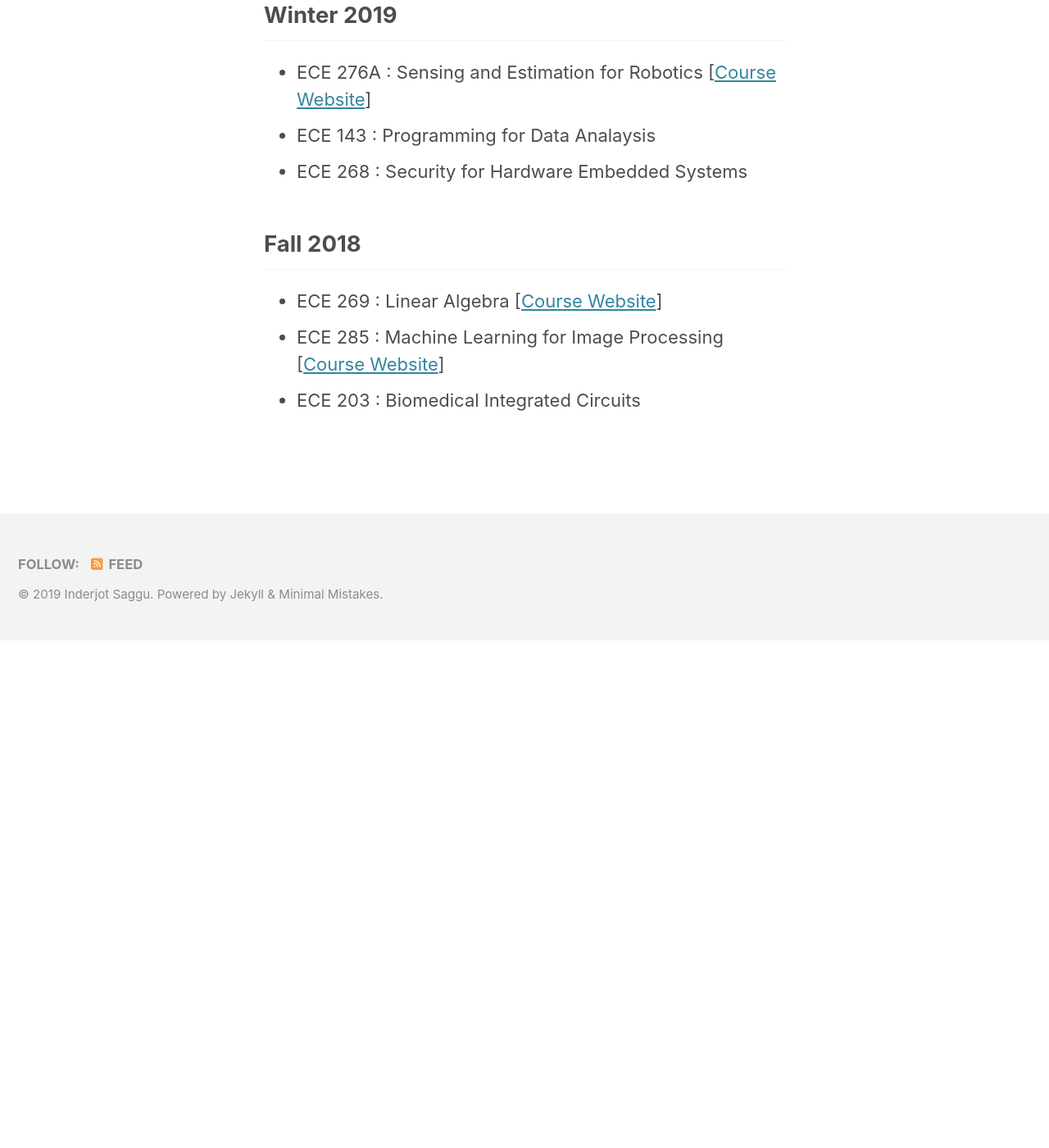
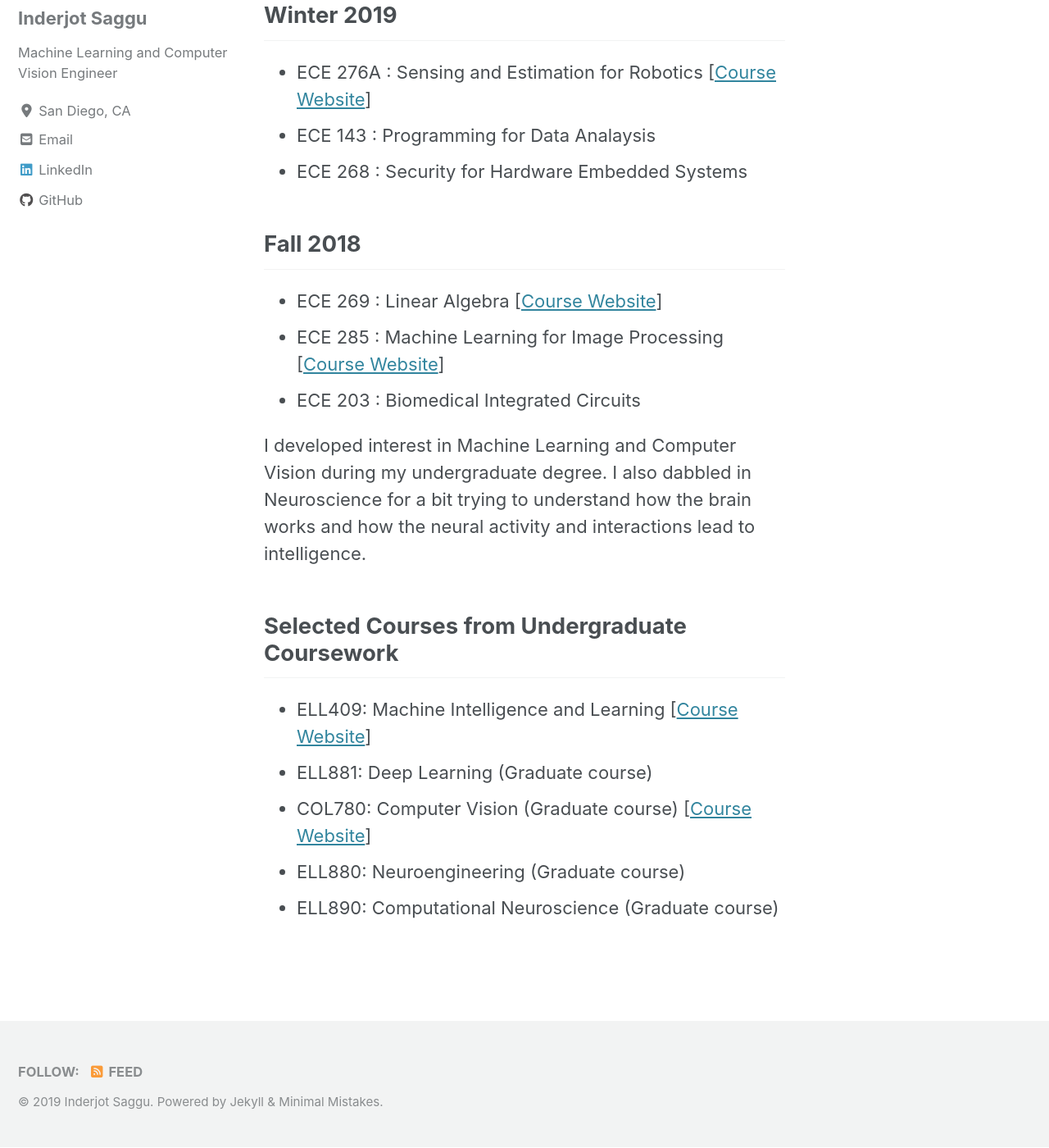
Before and after one commit to ijssaggu/ijssaggu.github.io, a Jekyll site: the page built from _pages/courses.md, in a window 1280 px wide and 1400 px high, scrolled down 1317 px. Shown: the whole window at 82% size. Built offline with Jekyll 4.4.1, drawn with Linux system fonts in a browser that asks for light colours; cached includes are drawn as plain includes; nearby versions of some CDN libraries; before the commit the page ends 2097 px from its top, so only the background shows below that.

Commit message:
added courses

```diff
--- a/_pages/courses.md
+++ b/_pages/courses.md
@@ -26,3 +26,13 @@
 - ECE 269 : Linear Algebra [[Course Website](http://circuit.ucsd.edu/~yhk/ece269-win18/)]
 - ECE 285 : Machine Learning for Image Processing [[Course Website](https://www.charles-deledalle.fr/pages/teaching_ucsd_ece285_mlip_s2019.php)]
 - ECE 203 : Biomedical Integrated Circuits
+
+I developed interest in Machine Learning and Computer Vision during my undergraduate degree. I also dabbled in Neuroscience for a bit trying to understand how the brain works and how the neural activity and interactions lead to intelligence.
+
+## Selected Courses from Undergraduate Coursework
+
+- ELL409: Machine Intelligence and Learning [[Course Website](http://web.iitd.ac.in/~sumeet/ell409.html)]
+- ELL881: Deep Learning (Graduate course)
+- COL780: Computer Vision (Graduate course) [[Course Website](http://www.cse.iitd.ernet.in/~suban/vision/index.html)]
+- ELL880: Neuroengineering (Graduate course)
+- ELL890: Computational Neuroscience (Graduate course)
```
